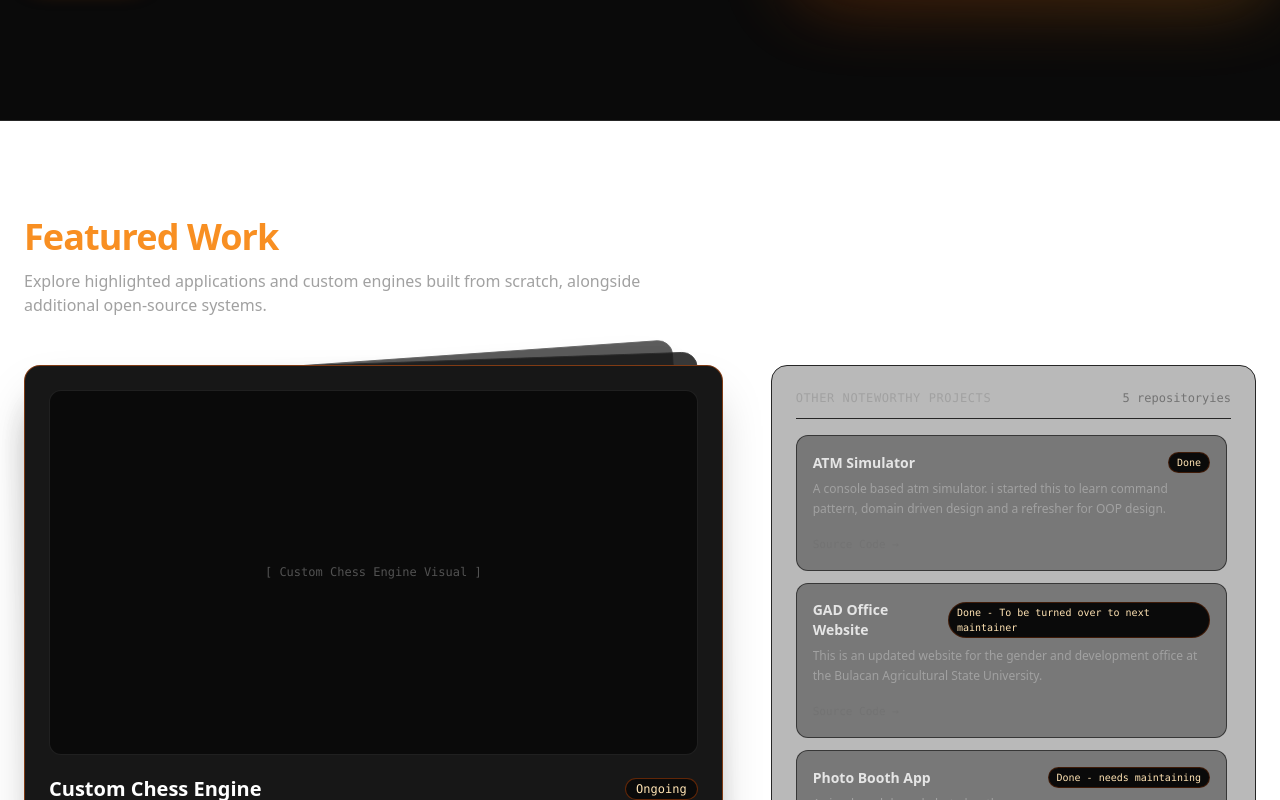
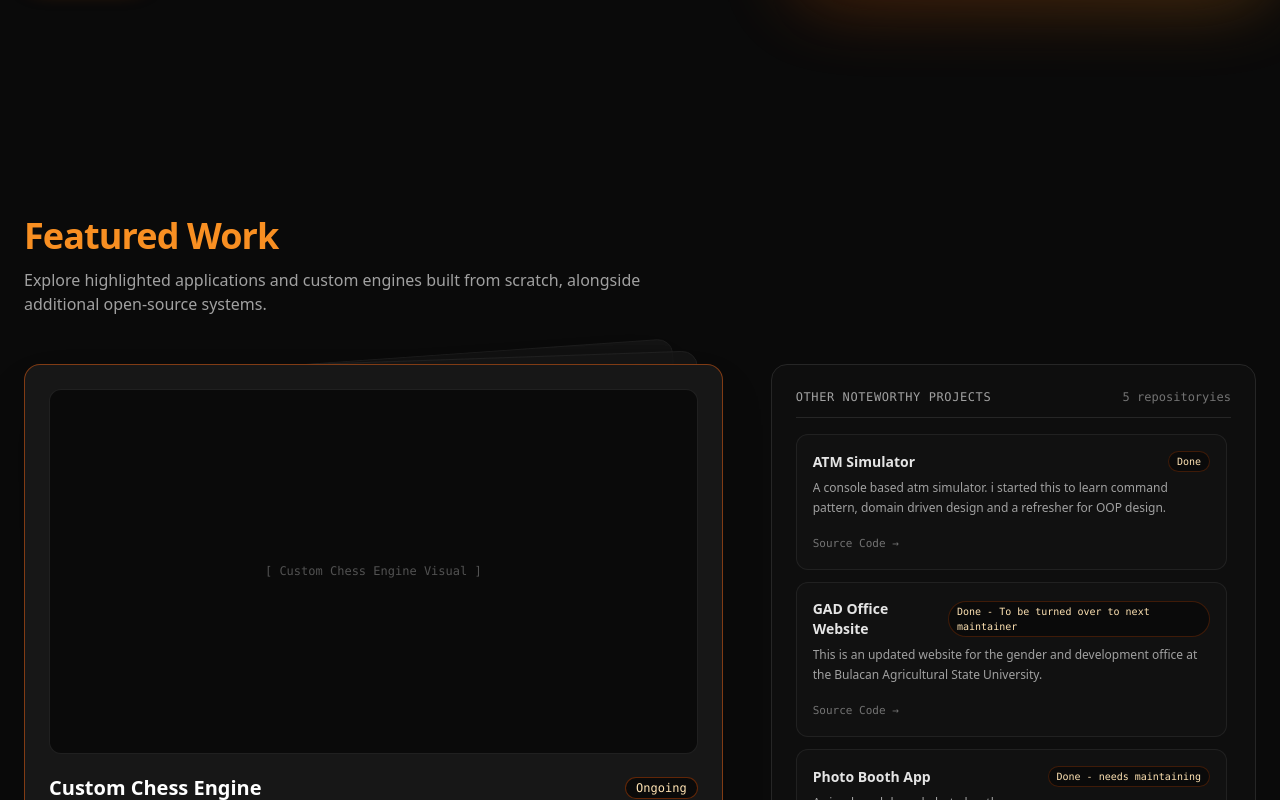
Before and after one commit to Zaido219/personal-portfolio, a React (Vite) app: page / in a window 1280 px wide. Shown: the part 680-1480 px from the top of the page. Built offline with nearby package versions, Linux system fonts and the light colour scheme.

Commit message:
style:WIP style updates for projects section

```diff
--- a/src/components/FeaturedWorkSection/FeaturedWork.tsx
+++ b/src/components/FeaturedWorkSection/FeaturedWork.tsx
@@ -20,7 +20,7 @@ export const FeaturedWorkSection: React.FC = () => {
   };
 
   return (
-    <section id="work" className="w-full max-w-7xl mx-auto px-6 py-16 md:py-24 border-t border-neutral-800">
+    <section id="work" className="w-full bg-neutral-950 max-w-7xl mx-auto px-6 py-16 md:py-24">
       {/* Section Title */}
       <div className="mb-12 max-w-2xl">
         <h2 className="text-3xl sm:text-4xl font-extrabold text-sunset-bright tracking-tight mb-3">
```
